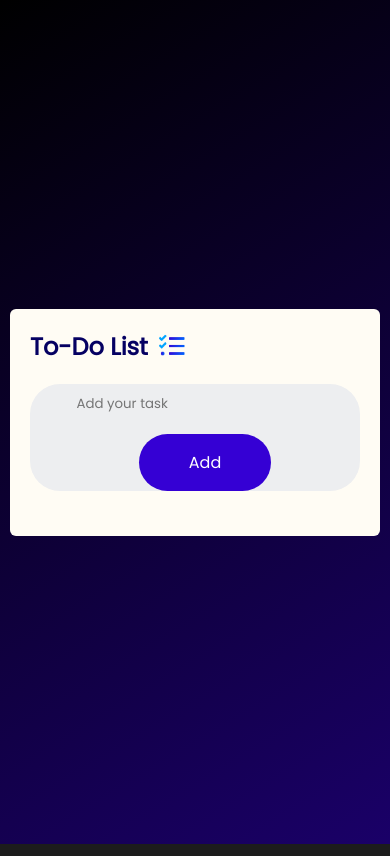
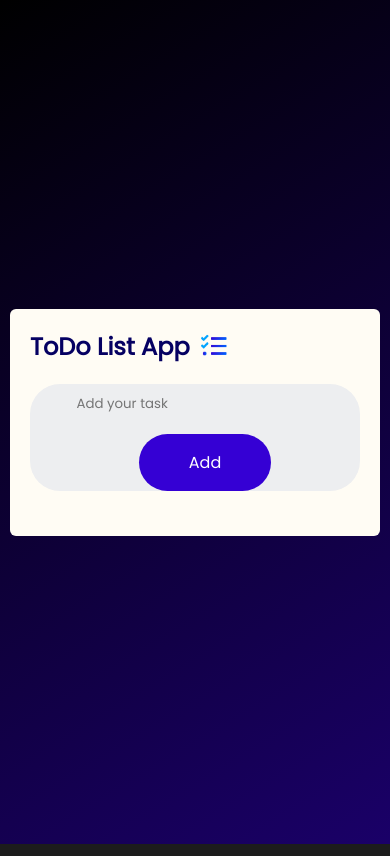
Before and after one commit to susmitkalyan/Simple-To-Do-List, a plain HTML site: page index.html in a window 390 px wide. Shown: the top 856 px of the page. Drawn offline with Linux system fonts and the light colour scheme.

```diff
--- a/index.html
+++ b/index.html
@@ -12,7 +12,7 @@
 <body>
     <div class="container">
         <div class="todo-app">
-            <h2>To-Do List <img src="media/icon.png"></h2>
+            <h2>ToDo List App<img src="media/icon.png"></h2>
             <div class="row">
                 <input type="text" id="input-box" placeholder="Add your task">
                 <button onclick="addTask()">Add</button>
```
